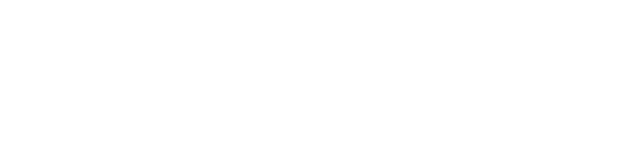
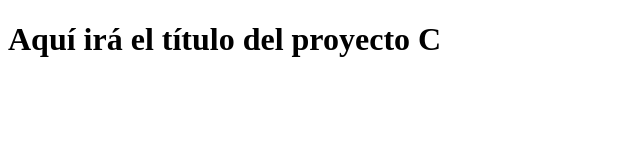
Before and after one commit to JesusChavarria/Proyecto_C_2023, a plain HTML site: page index.html in a window 1280 px wide. Shown: the whole page, without its empty margins (0-640 px from the left). Drawn offline with Linux system fonts and the light colour scheme.

Commit message:
Segundo commit

```diff
--- a/index.html
+++ b/index.html
@@ -9,6 +9,7 @@
 </head>
 
 <body>
+      <h1>Aquí irá el título del proyecto C</h1>
 
 </body>
 
```
